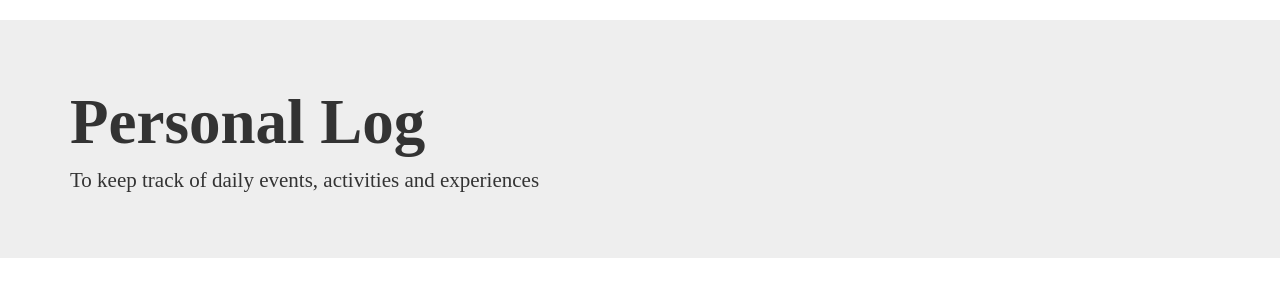
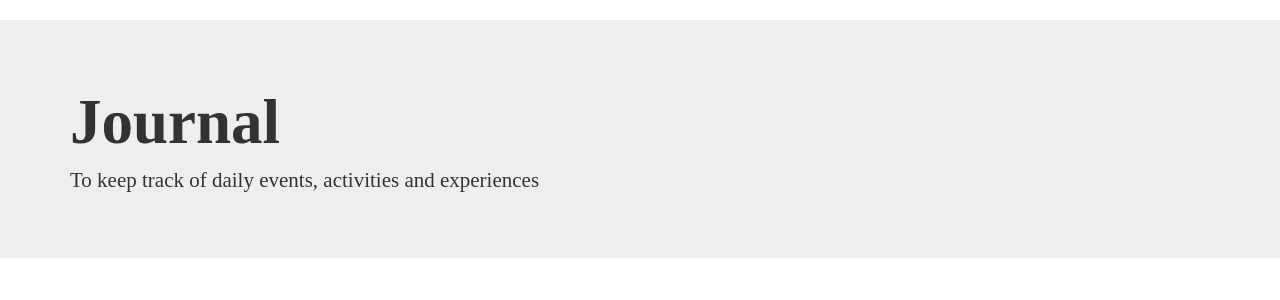
Before and after one commit to mageshravi/journal, a Django app: page /posts/ in a window 1280 px wide. Shown: the part 50-350 px from the top of the page. Run offline with Django 3.2, Linux system fonts and the light colour scheme; data that the repository does not hold is empty; some libraries are stand-ins or nearby versions.

Commit message:
Latest posts first
- Orders the posts by published date
- Renames Personal Log as Journal in the template

```diff
--- a/posts/services.py
+++ b/posts/services.py
@@ -5,4 +5,6 @@ class PostService(object):
 
     def get_all_published(self):
 
-        return Post.objects.all().filter(is_published=True)
+        return Post.objects.all().filter(
+            is_published=True
+        ).order_by('-published_on')
--- a/posts/templates/posts/default.html
+++ b/posts/templates/posts/default.html
@@ -2,8 +2,8 @@
 
 <html>
     <head>
-        <title>Personal Log</title>
-        <meta name="description" content="Personal log to keep track of daily events, activities and experiences">
+        <title>Journal</title>
+        <meta name="description" content="To keep track of daily events, activities and experiences">
 
         <!-- Bootstrap viewport -->
         <meta name="viewport" content="width=device-width, initial-scale=1" >
--- a/posts/templates/posts/list.html
+++ b/posts/templates/posts/list.html
@@ -4,7 +4,7 @@
 
 <div class="jumbotron" >
     <div class="container" >
-        <h1>Personal Log</h1>
+        <h1>Journal</h1>
         <p>To keep track of daily events, activities and experiences</p>
     </div>
 </div>
```
